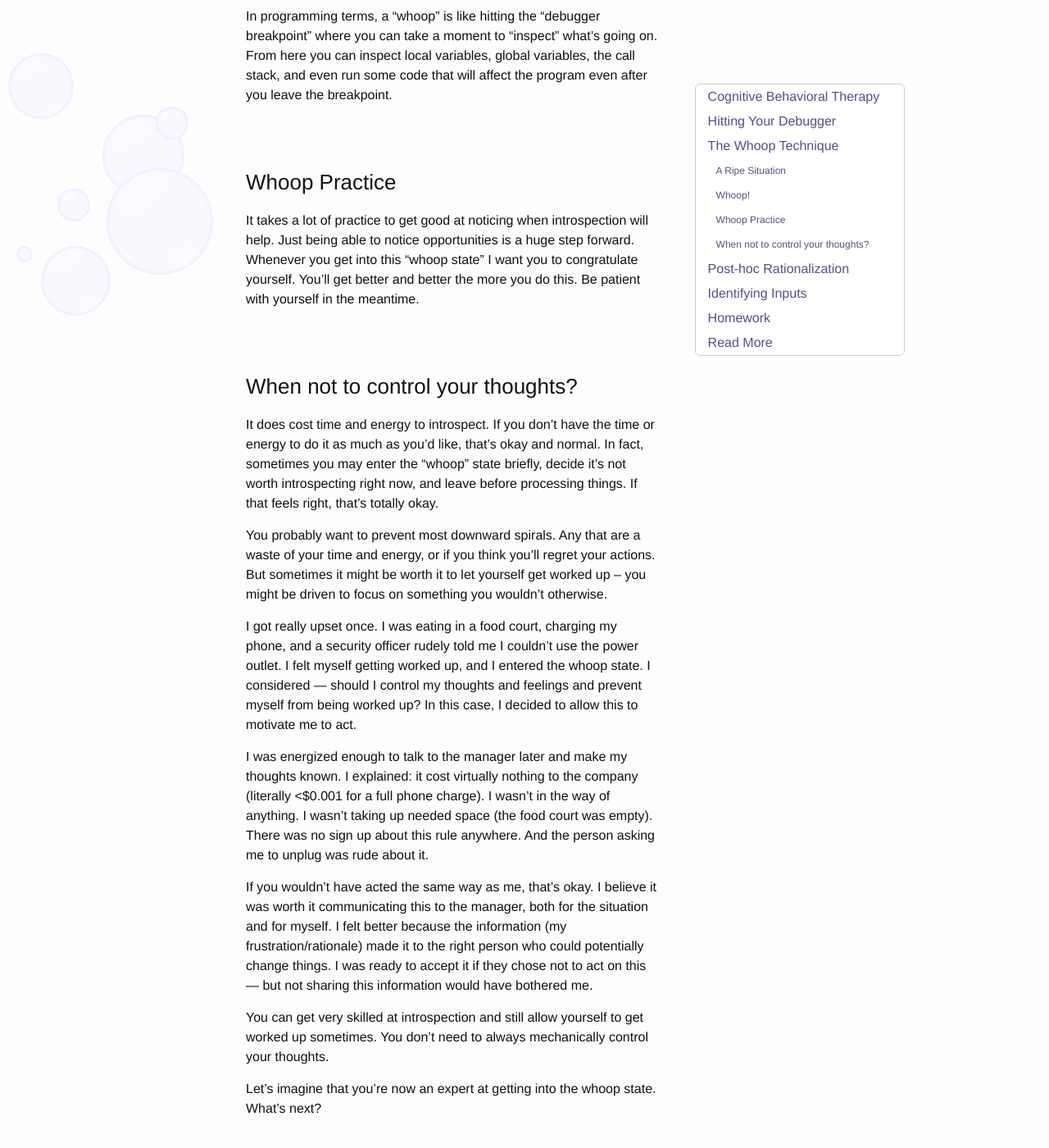
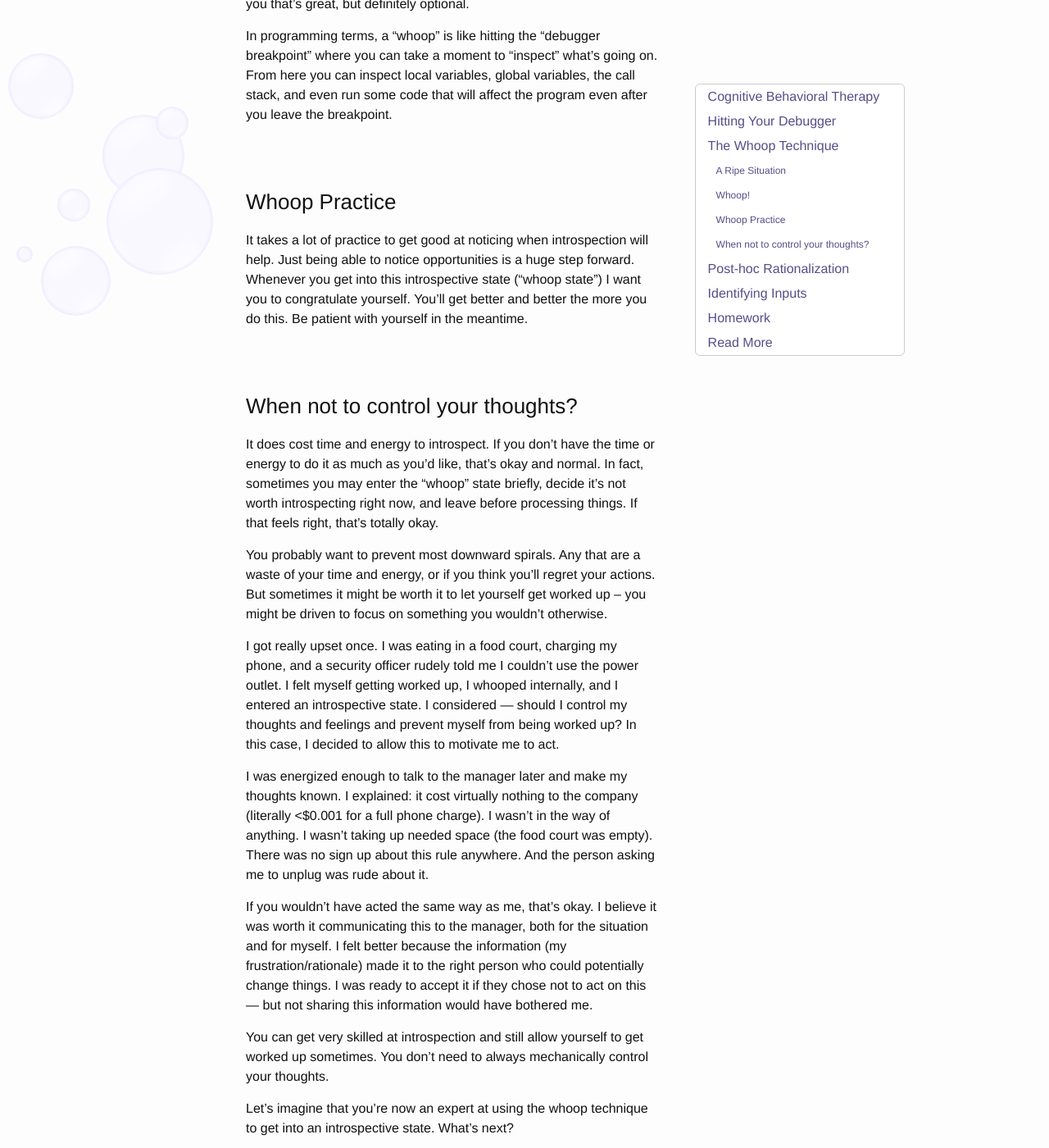
Before and after one commit to caseywatts/caseywatts.github.io, a Jekyll site: the page built from _posts/2018-12-16-debugging-your-brain-2.md, in a window 1280 px wide and 1400 px high, scrolled down 4744 px. Shown: the whole window at 82% size. Built offline with Jekyll 4.4.1, drawn with Linux system fonts in a browser that asks for light colours; some of the changed text lies outside the part shown.

Commit message:
define whoop state better

```diff
--- a/_posts/2018-12-16-debugging-your-brain-2.md
+++ b/_posts/2018-12-16-debugging-your-brain-2.md
@@ -67,7 +67,7 @@ One day, my mother snapped at my younger brother for leaving the door open. Imme
 
 This wasn’t the first or last time this sort of thing would happen. My mom wanted to get better at this — better at noticing things like how her hunger, thoughts, and emotions can affect her mood. Once she got into that introspective state she could figure it out well enough, but she had trouble getting into that introspective state in the first place. In programming terms, she had trouble hitting a “debugger breakpoint”.
 
-My mom asked us to help her next time she got frustrated or upset like this. We brainstormed, and decided that next time we could loudly yell "WHOOP!”. After the whoop, she could try processing the experience or she could say “not now” and we would move on. She whoops herself, I whoop myself, my brother whoops himself. We all whoop!
+My mom asked us to help her next time she got frustrated or upset like this. We brainstormed, and decided that next time we could loudly yell "WHOOP!”. After the whoop, she might enter an introspective state (the "whoop state") and try processing the experience. Or, she could say “not now” and we would move on. She whoops herself, I whoop myself, my brother whoops himself. We all whoop!
 
 ![Whoop](/assets/Whoop.png)
 
@@ -79,7 +79,7 @@ In programming terms, a “whoop” is like hitting the “debugger breakpoint
 
 ### Whoop Practice
 
-It takes a lot of practice to get good at noticing when introspection will help. Just being able to notice opportunities is a huge step forward. Whenever you get into this "whoop state" I want you to congratulate yourself. You'll get better and better the more you do this. Be patient with yourself in the meantime.
+It takes a lot of practice to get good at noticing when introspection will help. Just being able to notice opportunities is a huge step forward. Whenever you get into this introspective state ("whoop state") I want you to congratulate yourself. You'll get better and better the more you do this. Be patient with yourself in the meantime.
 
 ### When not to control your thoughts?
 
@@ -87,7 +87,7 @@ It does cost time and energy to introspect. If you don’t have the time or ener
 
 You probably want to prevent most downward spirals. Any that are a waste of your time and energy, or if you think you'll regret your actions. But sometimes it might be worth it to let yourself get worked up -- you might be driven to focus on something you wouldn’t otherwise.
 
-I got really upset once. I was eating in a food court, charging my phone, and a security officer rudely told me I couldn’t use the power outlet. I felt myself getting worked up, and I entered the whoop state. I considered — should I control my thoughts and feelings and prevent myself from being worked up? In this case, I decided to allow this to motivate me to act.
+I got really upset once. I was eating in a food court, charging my phone, and a security officer rudely told me I couldn’t use the power outlet. I felt myself getting worked up, I whooped internally, and I entered an introspective state. I considered — should I control my thoughts and feelings and prevent myself from being worked up? In this case, I decided to allow this to motivate me to act.
 
 I was energized enough to talk to the manager later and make my thoughts known. I explained: it cost virtually nothing to the company (literally <$0.001 for a full phone charge). I wasn't in the way of anything. I wasn’t taking up needed space (the food court was empty). There was no sign up about this rule anywhere. And the person asking me to unplug was rude about it.
 
@@ -95,7 +95,7 @@ If you wouldn’t have acted the same way as me, that’s okay. I believe it was
 
 You can get very skilled at introspection and still allow yourself to get worked up sometimes. You don’t need to always mechanically control your thoughts.
 
-Let's imagine that you’re now an expert at getting into the whoop state. What's next?
+Let's imagine that you’re now an expert at using the whoop technique to get into an introspective state. What's next?
 
 ## Post-hoc Rationalization
 
@@ -137,7 +137,7 @@ Those are four types of input: automatic feelings, automatic thoughts, stimuli f
 ## Homework
 
 - What are the four major types of inputs to your consciousness?
-- Practice the “whoop” — whoop yourself 3 times today. While in the whoop state, notice your inputs. Identify inputs from each of the four major types of inputs.
+- Practice the “whoop” — whoop yourself 3 times today. While in this introspective state, notice your inputs. Identify inputs from each of the four major types of inputs.
 - Explain CBT (at a high level) to a friend. Do a bit of independent research (googling!) if you want to be able to speak about it more accurately.
 - Use the term “post-hoc rationalization” in a conversation this week.
 
```
